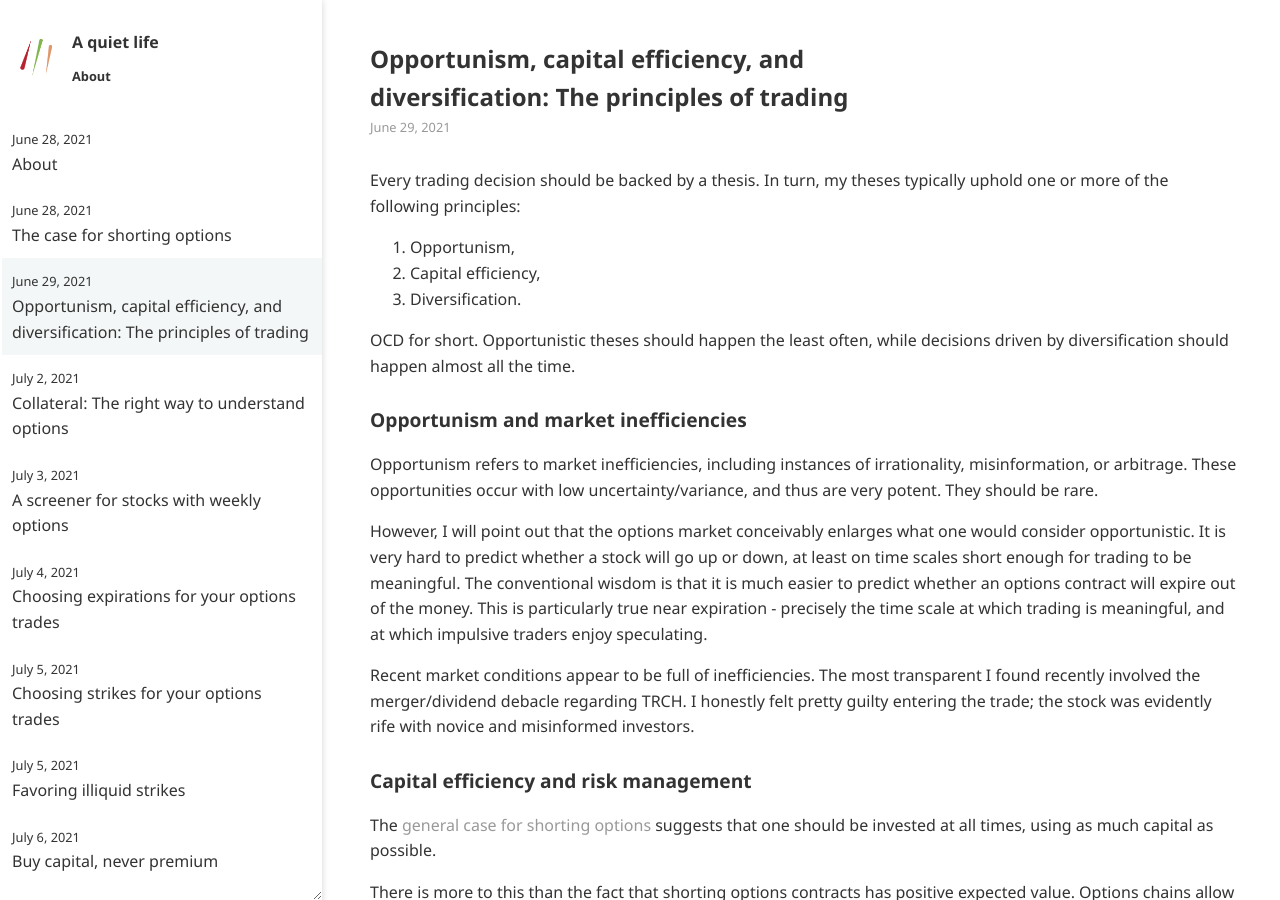
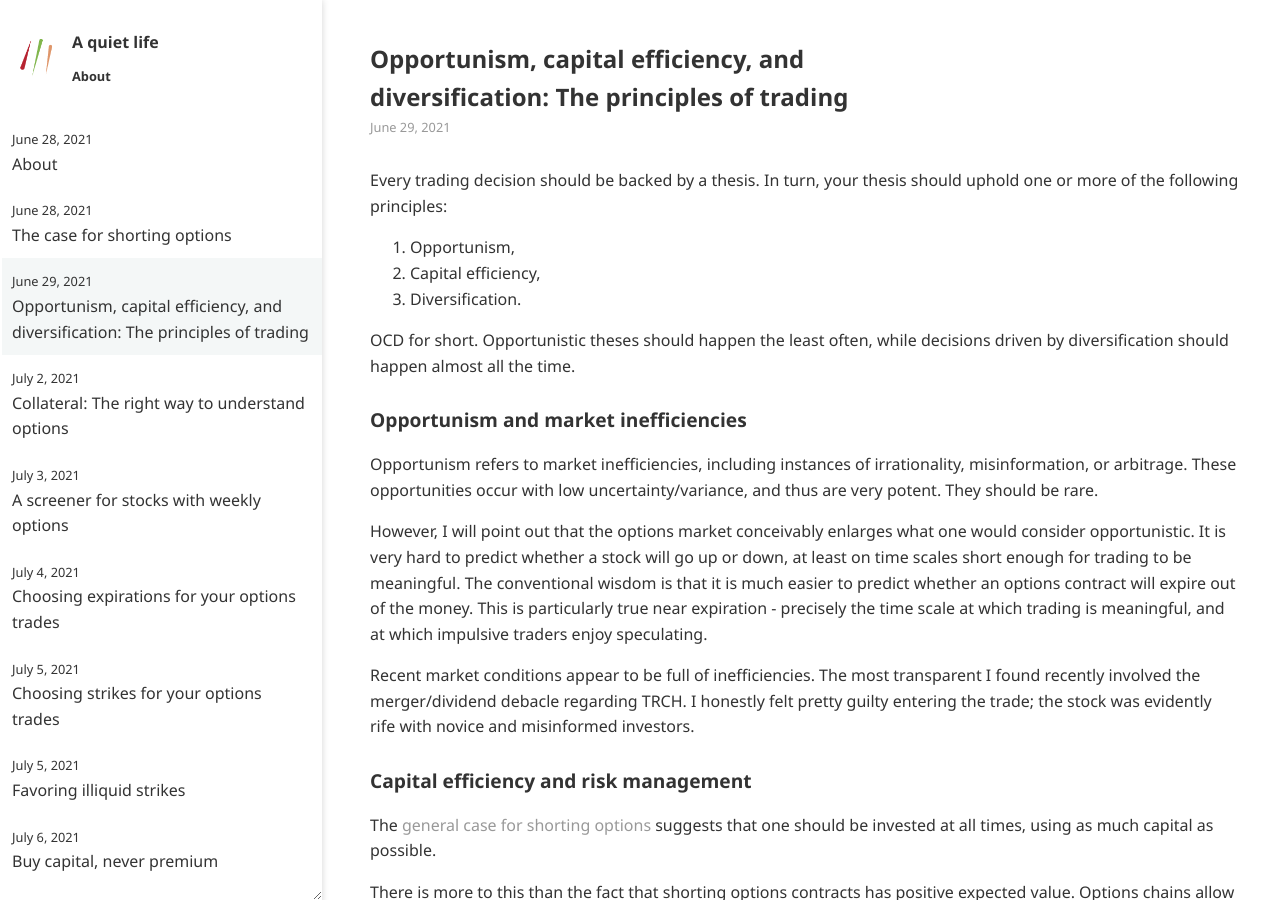
Before and after one commit to ansyblenetwork/aquietlife, a Jekyll site: the page built from _posts/2021-06-29-trading-theses.md, in a window 1280 px wide and 900 px high. Built offline with Jekyll 4.4.1, drawn with Linux system fonts in a browser that asks for light colours.

Commit message:
Update 2021-06-29-trading-theses.md

```diff
--- a/_posts/2021-06-29-trading-theses.md
+++ b/_posts/2021-06-29-trading-theses.md
@@ -2,7 +2,7 @@
 title: "Opportunism, capital efficiency, and diversification: The principles of trading"
 ---
 
-Every trading decision should be backed by a thesis. In turn, my theses typically uphold one or more of the following principles:
+Every trading decision should be backed by a thesis. In turn, your thesis should uphold one or more of the following principles:
 
 1. Opportunism,
 2. Capital efficiency,
```
